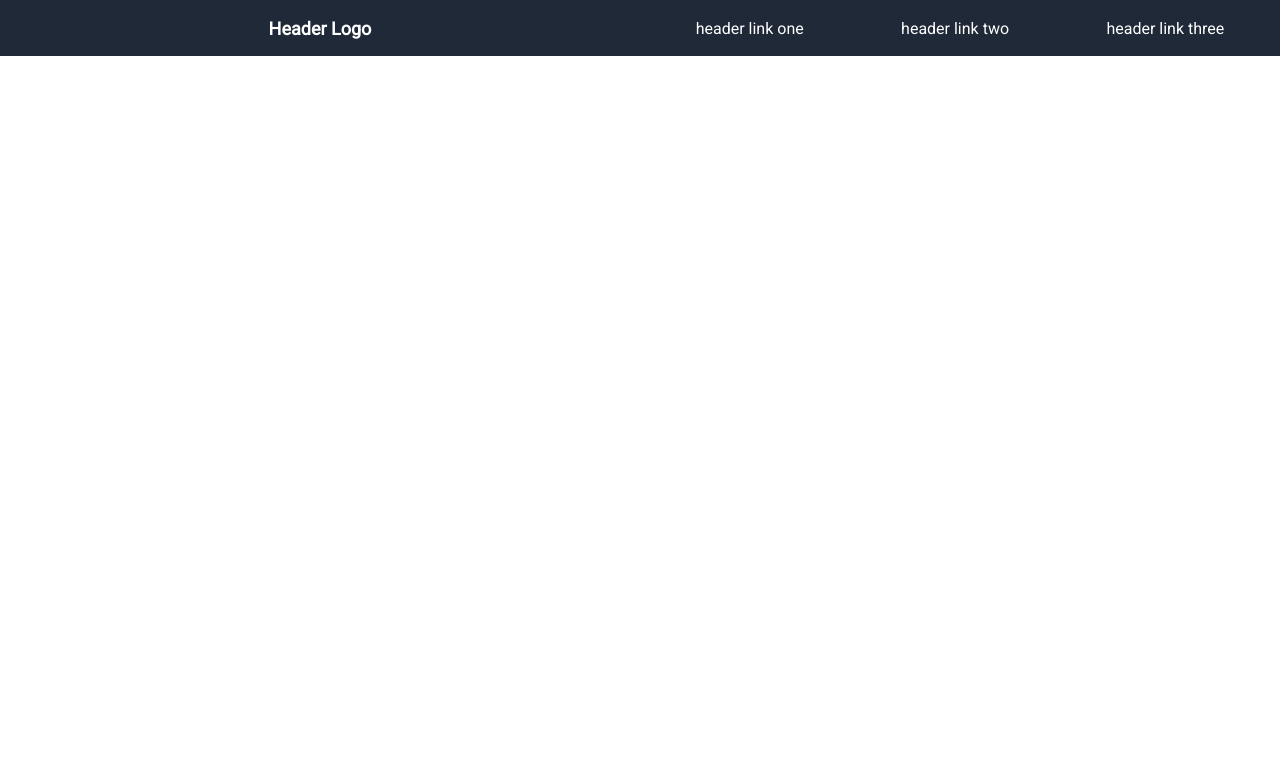
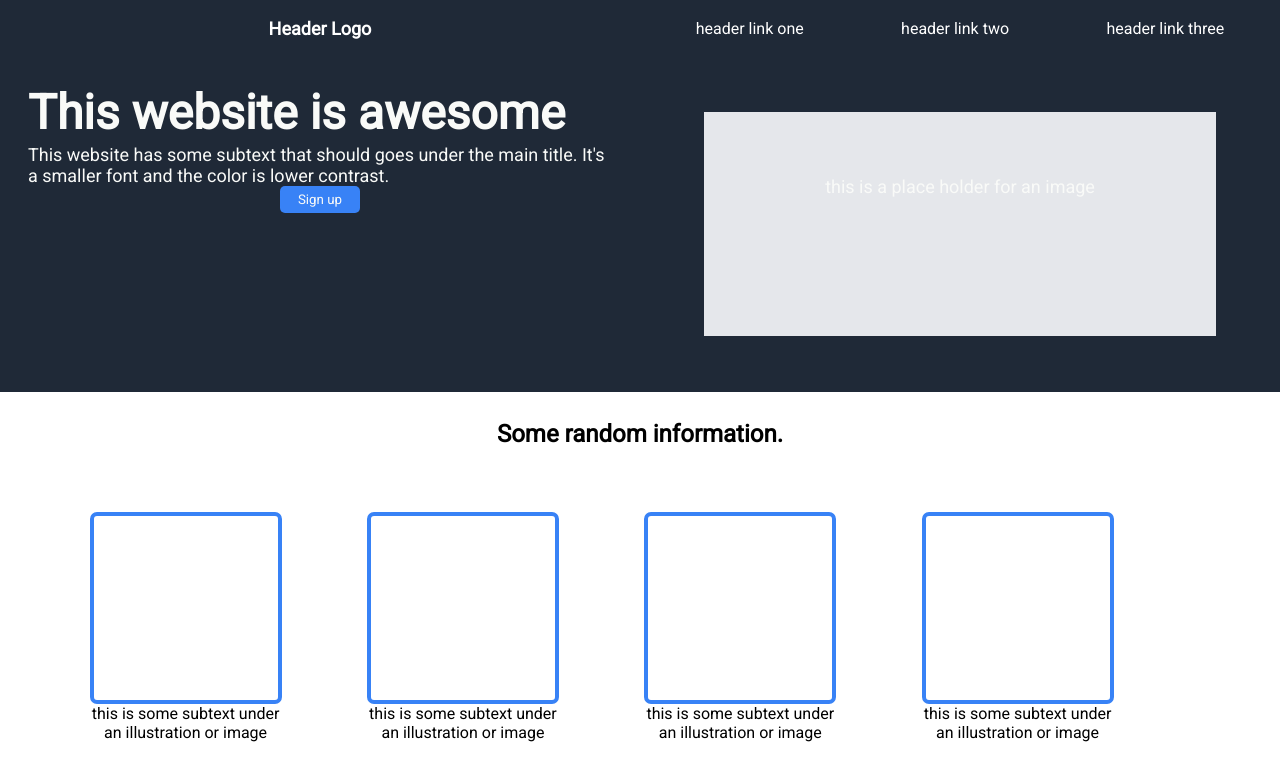
Before and after one commit to Sarthak00C/odin-css-project, a plain HTML site: page Body/index.html in a window 1280 px wide. Drawn offline with Linux system fonts and the light colour scheme.

Commit message:
Did two more sections

```diff
--- a/Body/index.html
+++ b/Body/index.html
@@ -16,8 +16,37 @@
       <div>header link three</div>
     </div>
   </div>
-  <div></div>
-  <div></div>
+  <div id="info">
+    <div id="box-1">
+      <h1>This website is awesome</h1>
+      <p class="description">This website has some subtext that should goes under the main title. It's a smaller font and the color is lower contrast.</p>
+      <button id="Sign-up">Sign up</button>
+    </div>
+    <div id="box-2">
+      <div id="box-3">this is a place holder for an image</div>
+    </div>
+  </div>
+  <div>
+    <div><h2 class="random-info">Some random information.</h2></div>
+    <div id="random-section">
+      <div class="portfolio">
+        <div class="img-section"></div>
+        <div class="info-section">this is some subtext under an illustration or image</div>
+      </div>
+      <div class="portfolio">
+        <div class="img-section"></div>
+        <div class="info-section">this is some subtext under an illustration or image</div>
+      </div>
+      <div class="portfolio">
+        <div class="img-section"></div>
+        <div class="info-section">this is some subtext under an illustration or image</div>
+      </div>
+      <div class="portfolio">
+        <div class="img-section"></div>
+        <div class="info-section">this is some subtext under an illustration or image</div>
+      </div>
+    </div>
+  </div>
   <div></div>
   <div></div>
   <div></div>
--- a/Body/style.css
+++ b/Body/style.css
@@ -2,6 +2,7 @@
   margin: 0px;
   padding: 0px;
   box-sizing: border-box;
+  font-family: 'Roboto', sans-serif;
 }
 
 #header {
@@ -9,7 +10,7 @@
   background-color: #1F2937;
   color: white;
   height: 7vh;
-   font-family: 'Roboto', sans-serif;
+
 }
 
 .header-1 {
@@ -29,3 +30,82 @@
   padding-right: 7px;
   padding-left: 7px;
 }
+
+#info {
+  display: flex;
+  background-color: #1F2937;
+  height: 42vh;
+}
+
+#box-1 {
+  text-align: center;
+  padding: 28px 28px 28px 28px;
+  flex: 50%;
+}
+
+#box-2 {
+  text-align: center;
+  padding: 20px auto;
+  flex: 50%;
+  display: flex;
+  justify-content: center;
+  align-items: center;
+}
+
+div h1 {
+  text-align: left;
+  font-size: 48px;
+  font-weight: 900;
+  color: #F9FAF8;
+}
+
+.description {
+  text-align: left;
+  font-size: 18px;
+  padding-top: 3px;
+  color: #F9FAF8;
+}
+
+#Sign-up {
+  padding: 6px 18px 6px 18px;
+  border: none;
+  border-radius: 5px;
+  background-color: #3882F6;
+  color: #F9FAF8;
+}
+
+#box-3 {
+  height: 28vh;
+  width: 80%;
+  background-color: #E5E7EB;
+  color:#F9FAF8;
+  font-size: 18px;
+  padding: 10%;
+}
+
+.random-info {
+  text-align: center;
+  padding-top: 28px;
+}
+
+#random-section {
+  display: flex;
+  justify-content: space-between;
+  width: 80%;
+  margin: 7%;
+  margin-top: 5%;
+}
+
+.portfolio {
+  height: 28vh;
+  width: 24vh;
+  text-align: center;
+}
+
+.img-section {
+  border: 4px solid #3882F6;
+  border-radius: 7px;
+  height: 24vh;
+  width: 24vh;
+  margin: auto;
+}
```
